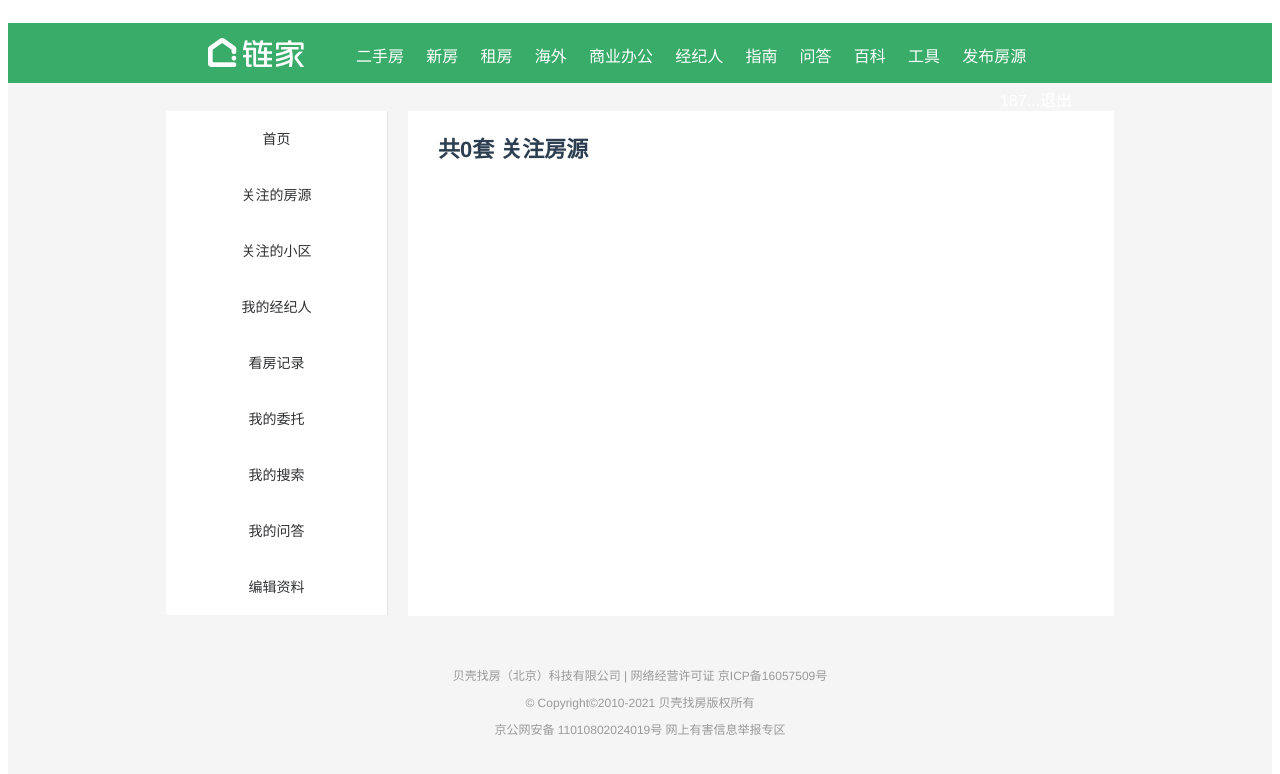
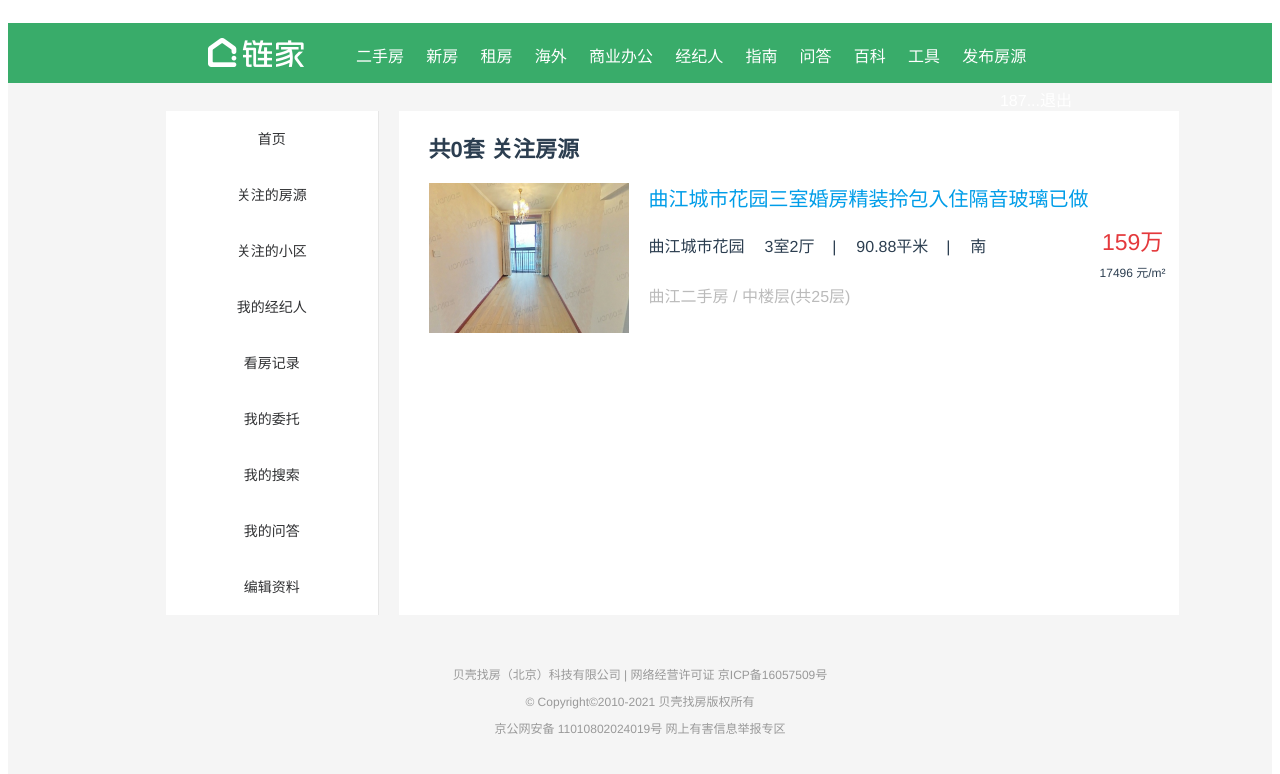
Before and after one commit to AKUITMAN/vue_house, a Vue app: page /#/favorHouse in a window 1280 px wide. Shown: the top 774 px of the page. Built offline with nearby package versions, Linux system fonts and the light colour scheme; what vue-cookie would draw is missing.

Commit message:
2021-01-15 10:00

```diff
--- a/src/components/HomePage.vue
+++ b/src/components/HomePage.vue
@@ -20,7 +20,7 @@
                 <button style="width: 390px;height: 40px;background-color: green;margin-top: 17px;" type="primmary" @click="login()">登录</button>
               </div>
               </div>
-              <el-button slot="reference" type="text">登录</el-button>
+              <el-button slot="reference" type="text" >登录</el-button>
           </el-popover>
             <el-popover
               placement="bottom"
@@ -319,11 +319,11 @@
      methods: {
        loadAll() {
          return [
-           {"value": "三全鲜食（北新泾店）", "address": "长宁区新渔路144号"},
-           {"value": "Hot honey 首尔炸鸡（仙霞路）", "address": "上海市长宁区淞虹路661号"},
-           {"value": "新旺角茶餐厅", "address": "上海市普陀区真北路988号创邑金沙谷6号楼113"},
-           {"value": "泷千家(天山西路店)", "address": "天山西路438号"},
-           {"value": "胖仙女纸杯蛋糕（上海凌空店）", "address": "上海市长宁区金钟路968号1幢18号楼一层商铺18-101"}
+           {"value": "星海名城", "address": "长宁区新渔路144号"},
+           {"value": "诺德国际花园", "address": "上海市长宁区淞虹路661号"},
+           {"value": "京泓凯旋城", "address": "上海市普陀区真北路988号创邑金沙谷6号楼113"},
+           {"value": "丽景城", "address": "天山西路438号"},
+           {"value": "梅林一村", "address": "上海市长宁区金钟路968号1幢18号楼一层商铺18-101"}
          ];
        },
 
--- a/src/components/city.vue
+++ b/src/components/city.vue
@@ -18,24 +18,21 @@
     <div class="thirdlyVessel">
       <div style="float: left;font-size: 15px;height: 30px;width: 100px;margin-top:15px"><strong>城市选择</strong></div>
       <div class="change1">
-        <el-select v-model="id" placeholder="省份">
-          <el-option
-            v-for="item in options"
-            :key="item.id"
-            :label="item.province"
-            :value="item.id">
-          </el-option>
-        </el-select>
+        <el-autocomplete
+          v-model="state"
+          :fetch-suggestions="querySearchAsync"
+          placeholder="省份"
+          @select="handleSelect"
+        ></el-autocomplete>
       </div>
       <div class="change1">
-        <el-select v-model="ids" placeholder="城市">
-          <el-option
-            v-for="item in optionsl"
-            :key="item.id"
-            :label="item.city"
-            :value="item.id">
-          </el-option>
-        </el-select>
+
+        <el-autocomplete
+          v-model="state1"
+          :fetch-suggestions="querySearchAsync1"
+          placeholder="城市"
+          @select="handleSelect1"
+        ></el-autocomplete>
       </div>
     </div>
     <div class="fourVessel">
@@ -331,48 +328,86 @@
           id: '',
           province: ''
         }],
+        state1: '',
+        restaurants1:[],
+        restaurants:[],
+        provinceId:'',
+        state: '',
         id: '',
-        optionsl: [{
-          id: '',
-          city: ''
-        }, /*{
-          valuel: '选项2',
-          label: '北京'
-        }, {
-          valuel: '选项3',
-          label: '安康'
-        }, {
-          valuel: '选项4',
-          label: '哈尔滨'
-        }, {
-          valuel: '选项5',
-          label: '重庆'
-        }*/],
         ids: '',
         input3: ''
       }
     },
     methods:{
       findAll:function () {
-        axios.get("http://10.12.154.50:7000/house-city/city/findAll").then(res=>{
+        axios.get("http://10.12.154.186:7000/house-city/city/findByPid?pid="+this.provinceId).then(res=>{
+
           if (res.data.code==200){
-              this.options=res.data.data;
+            this.restaurants1=res.data.data;
+            this.state1 = this.restaurants1[0].address;
           }
         })
+      },
 
-      },
-      findByPid:function () {
-        axios.get("http://10.12.154.50:7000/house-city/city/findByPid/"+this.options.id).then(res=>{
-          if (res.data.code==200){
-              this.options=res.data.data;
+      addressAll(){
+        axios.get("http://10.12.154.186:7000/house-province/province/provincefindAll").then(res => {
+          if (res.data.code == 200) {
+            this.restaurants=res.data.data;
+
           }
         })
+      },
+      querySearchAsync(queryString, cb) {
+        var restaurants = this.restaurants;
+        var results = queryString ? restaurants.filter(this.createStateFilter(queryString)) : restaurants;
+        console.log(results)
+        clearTimeout(this.timeout);
+        this.timeout = setTimeout(() => {
+          cb(results);
+        }, 3000 * Math.random());
+      }, createStateFilter(queryString) {
 
+        return (state) => {
+          return state.address;
+        };
+      },
+      querySearchAsync1(queryString1, cb) {
+        var restaurants1 = this.restaurants1;
+        var results = queryString1 ? restaurants1.filter(this.createStateFilter1(queryString1)) : restaurants1;
+        console.log(results)
+
+        clearTimeout(this.timeout);
+        this.timeout = setTimeout(() => {
+          cb(results);
+        }, 3000 * Math.random());
+      }, createStateFilter1(queryString1) {
+        return (state1) => {
+          return state1.address;
+        };
+      },
+      handleSelect(item) {
+        console.log(item);
+        this.provinceId=item.id;
+        this.findAll();
+
+        // alert(item.id);
+      },
+      handleSelect1(item) {
+        console.log(item);
       }
+
+      /*  findByPid:function () {
+          axios.get("http://10.12.154.50:7000/house-city/city/findByPid/"+this.options.id).then(res=>{
+            if (res.data.code==200){
+                this.options=res.data.data;
+            }
+          })
+
+        }*/
     },
     mounted() {
-      this.findAll();
-      this.findByPid();
+      this.addressAll();
+      /* this.findByPid();*/
     }
   }
 </script>
--- a/src/components/favorHouse.vue
+++ b/src/components/favorHouse.vue
@@ -2,7 +2,31 @@
   <div class="index_vessel">
     <div class="head_size">共0套 关注房源</div>
 
-  </div>
+
+    <div class="house">
+      <div style="width: 200px;float: left"><img src="../assets/img/1.jpg" class="image"></div>
+      <div style="width: 450px;float: left;margin-left: 20px;height: 150px">
+        <div style="height: 30px;float: left;font-size: 20px;color: #009de8">曲江城市花园三室婚房精装拎包入住隔音玻璃已做 </div>
+        <div style="width: 450px;float: left;height: 30px;margin-top:20px">
+          <div style="height: 30px;float: left;"> 曲江城市花园</div>
+          <div style="height: 30px;float:left;margin-left: 20px"> 3室2厅&nbsp&nbsp&nbsp&nbsp|</div>
+          <div style="height: 30px;float:left;margin-left: 20px"> 90.88平米&nbsp&nbsp&nbsp&nbsp|</div>
+          <div style="height: 30px;float:left;margin-left: 20px"> 南</div>
+        </div>
+        <div style= "width: 450px;float: left;height: 30px;margin-top:20px">
+          <div style="height: 30px;float: left;color: #bbb">
+            曲江二手房 / 中楼层(共25层)
+          </div>
+        </div>
+      </div>
+      <div style="float: left;height: 150px;width: 70px">
+        <div style="float: left;height: 40px;margin-top: 40px;color: #E4393C;font-size: 23px;width: 68px">159万</div>
+        <div style="height: 30px;width: 68px;font-size: 12px">17496 元/m²</div>
+      </div>
+    </div>
+
+    </div>
+
 </template>
 
 <script>
@@ -13,8 +37,7 @@
 
 <style scoped>
   .index_vessel{
-    height: 505px;
-    width: 755px;
+    width: 800px;
     float: left;
     margin-left: 20px;
     background-color: white;
@@ -26,4 +49,18 @@
     margin-left: 30px;
     margin-top: 20px;
   }
+  .house{
+    height: 170px;
+    width: 750px;
+    float: left;
+    margin-left: 30px;
+    margin-top: 20px;
+
+  }
+  .image {
+    height: 150px;
+    width: 100%;
+    margin-top: auto;
+    margin-bottom: auto;
+  }
 </style>
```
